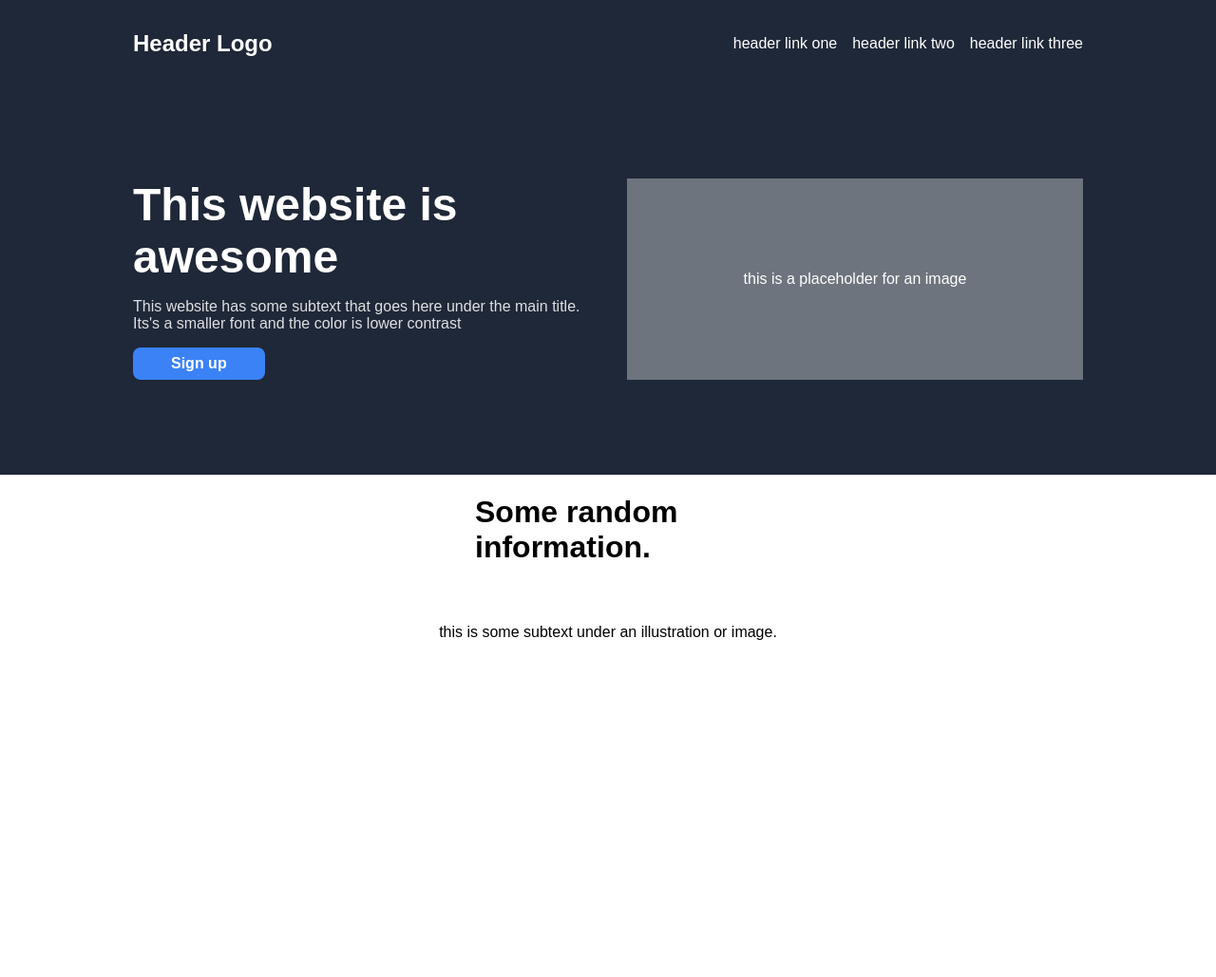
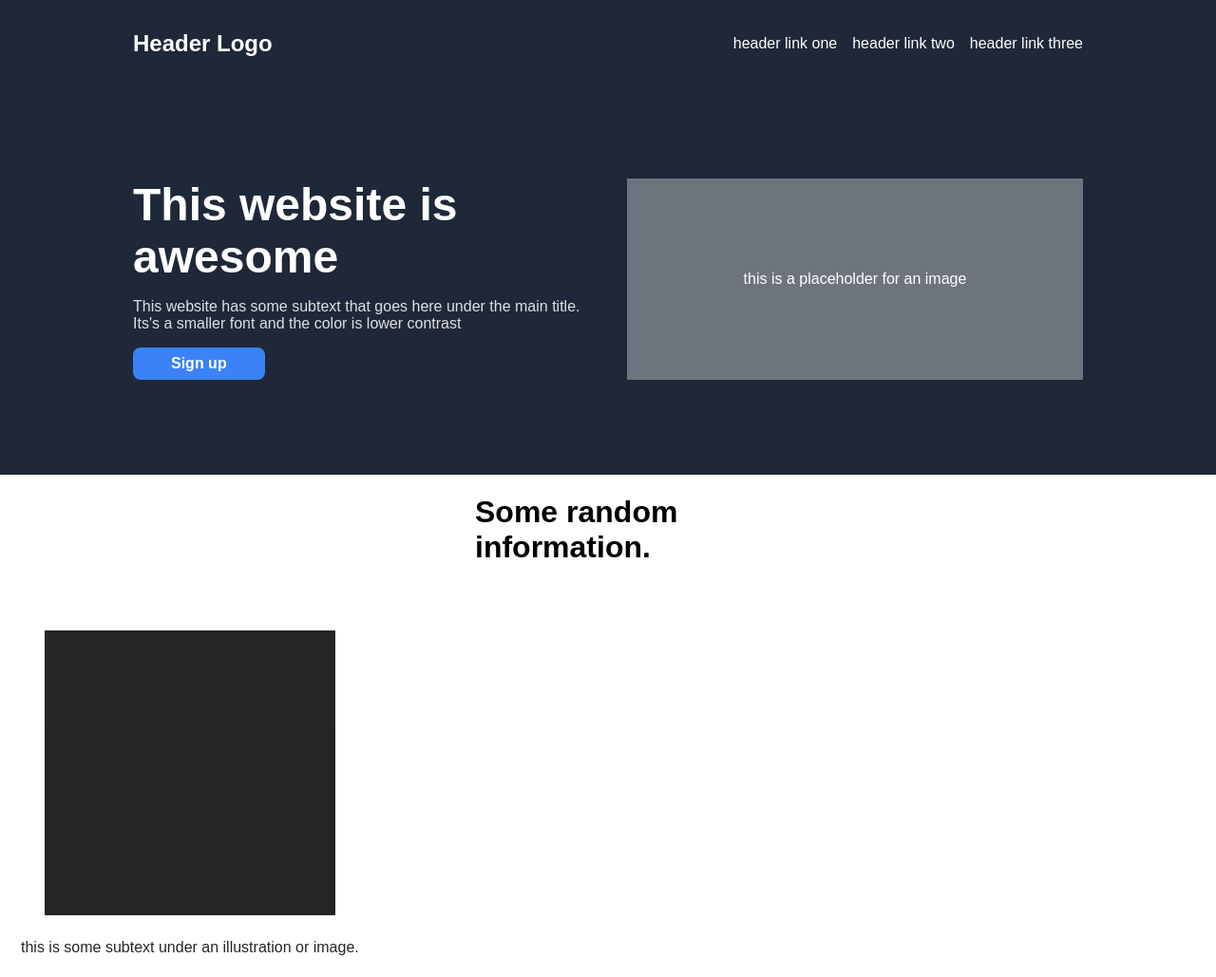
Before and after one commit to safersultan10/website, a plain HTML site: page index.html in a window 1280 px wide. Shown: the whole page at 95% size. Before the commit the page ends 800 px from the top, so only its background shows below. Drawn offline with Linux system fonts and the light colour scheme.

Commit message:
add box element to script

```diff
--- a/index.html
+++ b/index.html
@@ -35,6 +35,7 @@
         <h1>Some random information.</h1>
     </div>
     <div class="picHolder">
+        <div class="box"></div>
         <span>this is some subtext
             under an illustration
             or image.
--- a/stylesheet_landingpage.css
+++ b/stylesheet_landingpage.css
@@ -76,9 +76,18 @@ body {
     padding-right: 500px;
     background-color: #fff;
 }
-.picHolder{
-    justify-content: center;
-    display: flex;
-    align-items: center;
-    padding: 40px;
+
+.picHolder {
+    float: left;
+    padding: 22px 22px 22px 22px;
+    opacity: .85;
 }
+
+.box {
+    padding: 100px;
+    background: black;
+    min-height: 100px;
+    min-width: 100px;
+    border-color: blue;
+    margin: 25px;
+}
```
